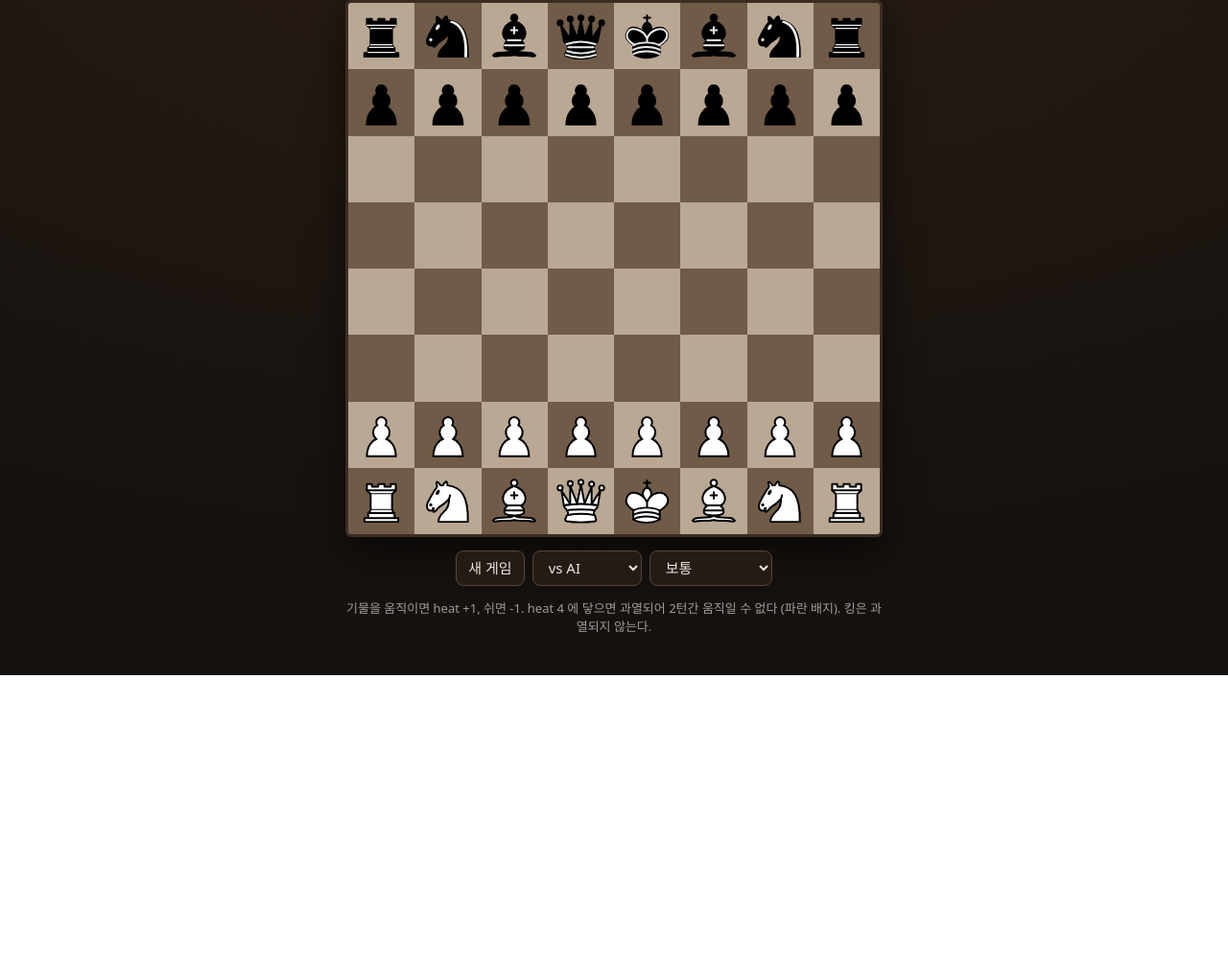
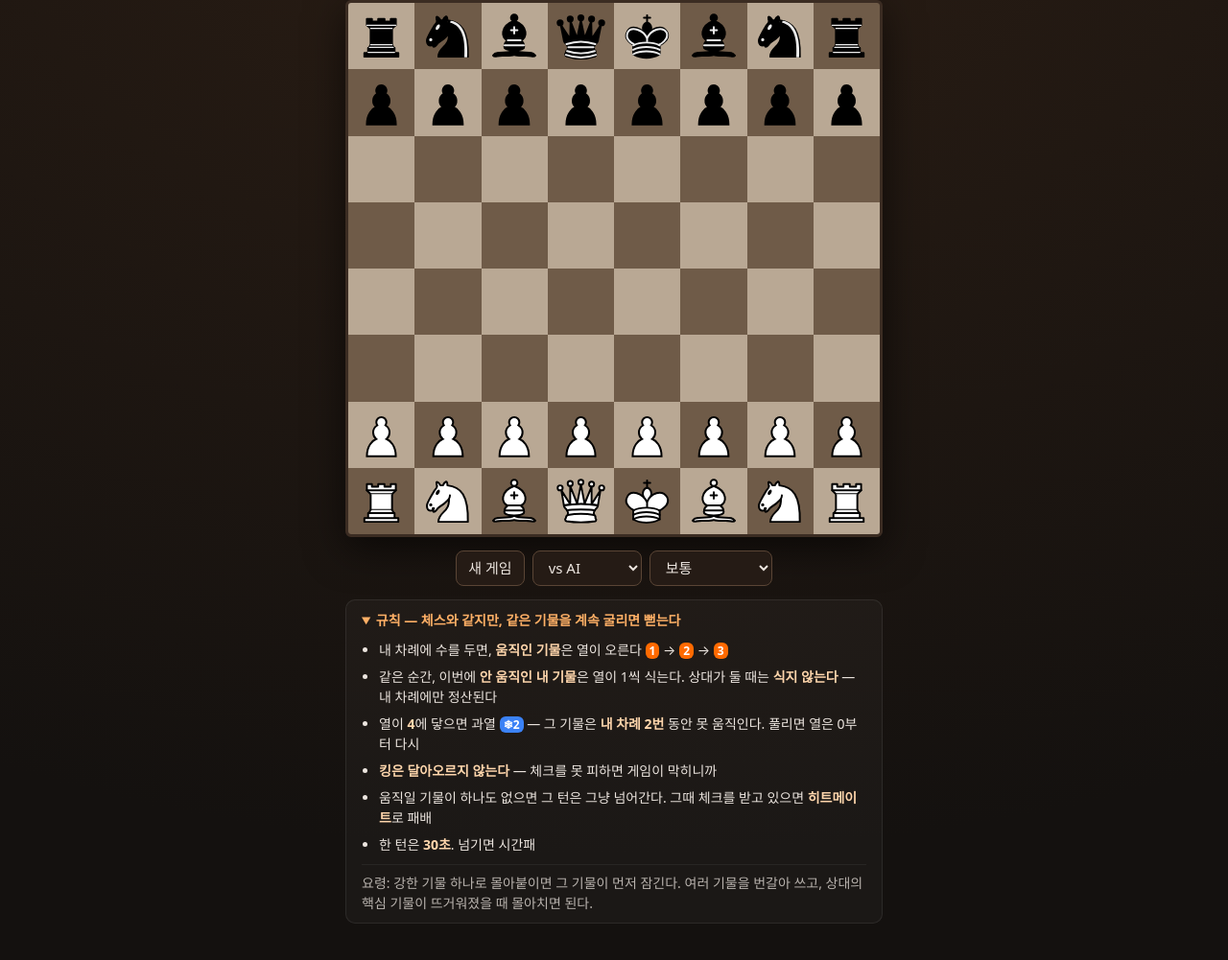
Before and after one commit to ysoftman/heat-chess, a website with bundled scripts: page index.html in a window 1280 px wide. Shown: the part 115-1116 px from the top of the page at 96% size. Before the commit the page ends 819 px from the top, so only its background shows below. Built offline with nearby package versions, Linux system fonts and the light colour scheme.

Commit message:
Rewrite in-game rules panel and make sounds heavier

```diff
--- a/index.html
+++ b/index.html
@@ -89,15 +89,17 @@
         opacity: 0.4;
       }
       .badge {
-        position: absolute;
-        top: 2px;
-        right: 3px;
         font-size: min(2.6vw, 12px);
         font-weight: 700;
         padding: 0 4px;
         border-radius: 6px;
         background: #ff6a00;
         color: #fff;
+      }
+      .sq .badge {
+        position: absolute;
+        top: 2px;
+        right: 3px;
       }
       .badge.cold {
         background: #3b82f6;
@@ -134,12 +136,34 @@
       button:hover {
         border-color: var(--accent);
       }
-      p.rules {
-        max-width: 560px;
-        margin: 0;
-        text-align: center;
-        opacity: 0.65;
-        font-size: 13px;
+      #help {
+        max-width: min(92vw, 560px);
+        font-size: 14px;
+        background: #ffffff08;
+        border: 1px solid #ffffff14;
+        border-radius: 10px;
+        padding: 10px 16px;
+      }
+      #help summary {
+        cursor: pointer;
+        font-weight: 600;
+        color: #ffb066;
+      }
+      #help ul {
+        margin: 10px 0 0;
+        padding-left: 18px;
+      }
+      #help li {
+        margin-bottom: 7px;
+      }
+      #help b {
+        color: #ffd6ac;
+      }
+      #help .tip {
+        margin: 10px 0 0;
+        padding-top: 8px;
+        border-top: 1px solid #ffffff14;
+        opacity: 0.75;
       }
     </style>
   </head>
@@ -162,10 +186,34 @@
         <option value="3">어려움 (느림)</option>
       </select>
     </div>
-    <p class="rules">
-      기물을 움직이면 heat +1, 쉬면 -1. heat 4 에 닿으면 과열되어 2턴간 움직일 수
-      없다 (파란 배지). 킹은 과열되지 않는다.
-    </p>
+    <details id="help" open>
+      <summary>규칙 — 체스와 같지만, 같은 기물을 계속 굴리면 뻗는다</summary>
+      <ul>
+        <li>
+          내 차례에 수를 두면, <b>움직인 기물</b>은 열이 오른다
+          <span class="badge">1</span> → <span class="badge">2</span> →
+          <span class="badge">3</span>
+        </li>
+        <li>
+          같은 순간, 이번에 <b>안 움직인 내 기물</b>은 열이 1씩 식는다. 상대가 둘
+          때는 <b>식지 않는다</b> — 내 차례에만 정산된다
+        </li>
+        <li>
+          열이 <b>4</b>에 닿으면 과열 <span class="badge cold">❄2</span> — 그
+          기물은 <b>내 차례 2번</b> 동안 못 움직인다. 풀리면 열은 0부터 다시
+        </li>
+        <li><b>킹은 달아오르지 않는다</b> — 체크를 못 피하면 게임이 막히니까</li>
+        <li>
+          움직일 기물이 하나도 없으면 그 턴은 그냥 넘어간다. 그때 체크를 받고
+          있으면 <b>히트메이트</b>로 패배
+        </li>
+        <li>한 턴은 <b>30초</b>. 넘기면 시간패</li>
+      </ul>
+      <p class="tip">
+        요령: 강한 기물 하나로 몰아붙이면 그 기물이 먼저 잠긴다. 여러 기물을
+        번갈아 쓰고, 상대의 핵심 기물이 뜨거워졌을 때 몰아치면 된다.
+      </p>
+    </details>
     <script type="module" src="./src/main.ts"></script>
   </body>
 </html>
--- a/src/main.ts
+++ b/src/main.ts
@@ -61,25 +61,31 @@ let audio: AudioContext | undefined;
 let timer: ReturnType<typeof setInterval> | undefined;
 let left = TURN_SECONDS;
 
-function beep(freq: number, dur: number, type: OscillatorType, gain = 0.12) {
+// 무게감은 낮은 기본음 + 피치 하강 + 로우패스에서 나온다
+function thud(freq: number, dur: number, type: OscillatorType, gain = 0.3) {
 	audio ??= new AudioContext();
 	const t = audio.currentTime;
 	const osc = audio.createOscillator();
 	const amp = audio.createGain();
+	const lp = audio.createBiquadFilter();
+	lp.type = "lowpass";
+	lp.frequency.setValueAtTime(freq * 8, t);
+	lp.frequency.exponentialRampToValueAtTime(freq * 1.5, t + dur);
 	osc.type = type;
 	osc.frequency.setValueAtTime(freq, t);
+	osc.frequency.exponentialRampToValueAtTime(freq * 0.45, t + dur);
 	amp.gain.setValueAtTime(gain, t);
 	amp.gain.exponentialRampToValueAtTime(0.0001, t + dur);
-	osc.connect(amp).connect(audio.destination);
+	osc.connect(lp).connect(amp).connect(audio.destination);
 	osc.start(t);
 	osc.stop(t + dur);
 }
 
 function playSound(m: Move, overheated: boolean) {
-	if (overheated) beep(90, 0.35, "sawtooth", 0.1);
-	else if (m.captured) beep(180, 0.14, "square", 0.1);
-	else beep(520, 0.06, "triangle");
-	if (chess.isCheck()) setTimeout(() => beep(880, 0.12, "sine"), 90);
+	if (overheated) thud(48, 0.85, "sawtooth", 0.3);
+	else if (m.captured) thud(78, 0.42, "square", 0.32);
+	else thud(135, 0.22, "sine", 0.34);
+	if (chess.isCheck()) setTimeout(() => thud(190, 0.4, "triangle", 0.3), 130);
 }
 
 function stopClock() {
@@ -96,13 +102,13 @@ function startClock() {
 	timer = setInterval(() => {
 		left--;
 		drawClock();
-		if (left <= 5 && left > 0) beep(1200, 0.05, "sine", 0.06);
+		if (left <= 5 && left > 0) thud(220, 0.12, "sine", 0.18);
 		if (left <= 0) {
 			stopClock();
 			busy = true;
 			const winner = chess.turn() === "w" ? "흑" : "백";
 			statusEl.textContent = `시간 초과 — ${winner} 승`;
-			beep(110, 0.6, "sawtooth", 0.12);
+			thud(42, 1.2, "sawtooth", 0.32);
 		}
 	}, 1000);
 }
```
Also changed, not shown: README.md.
